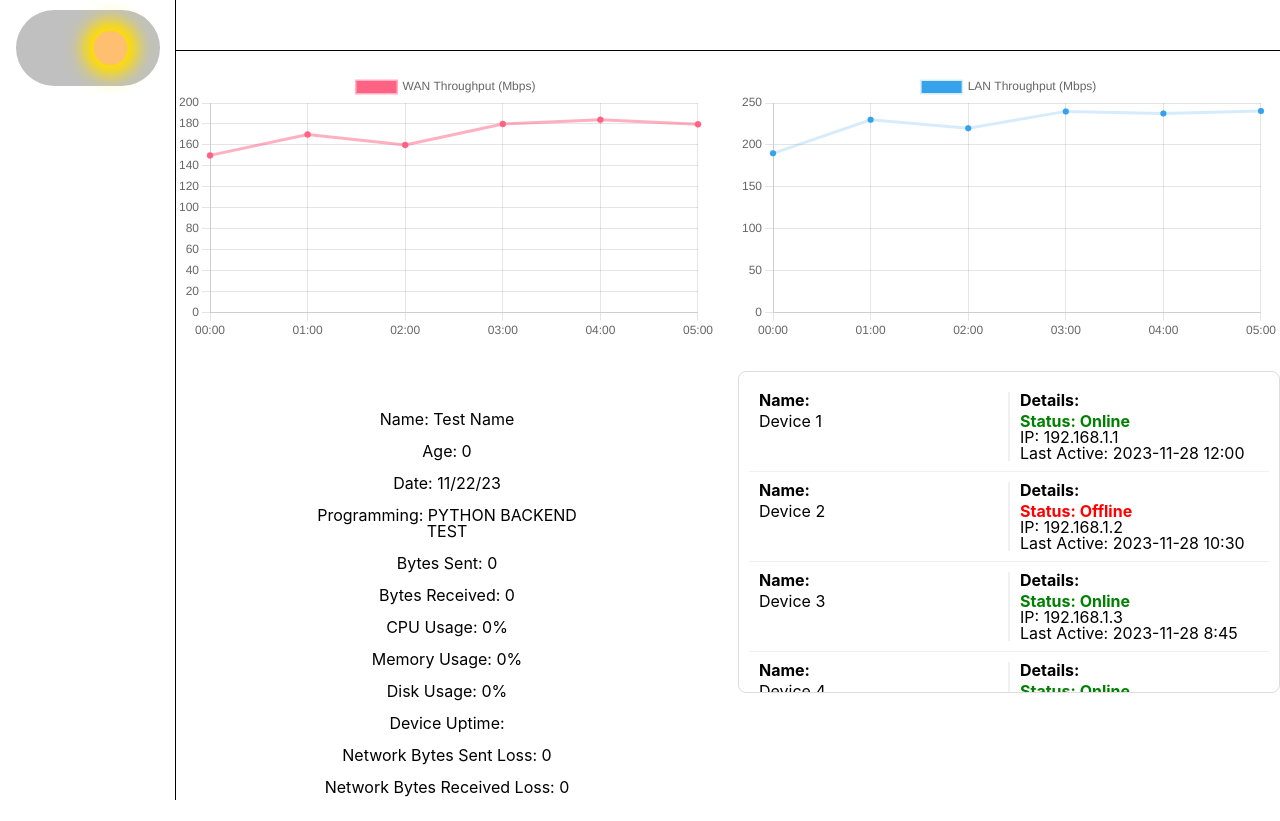
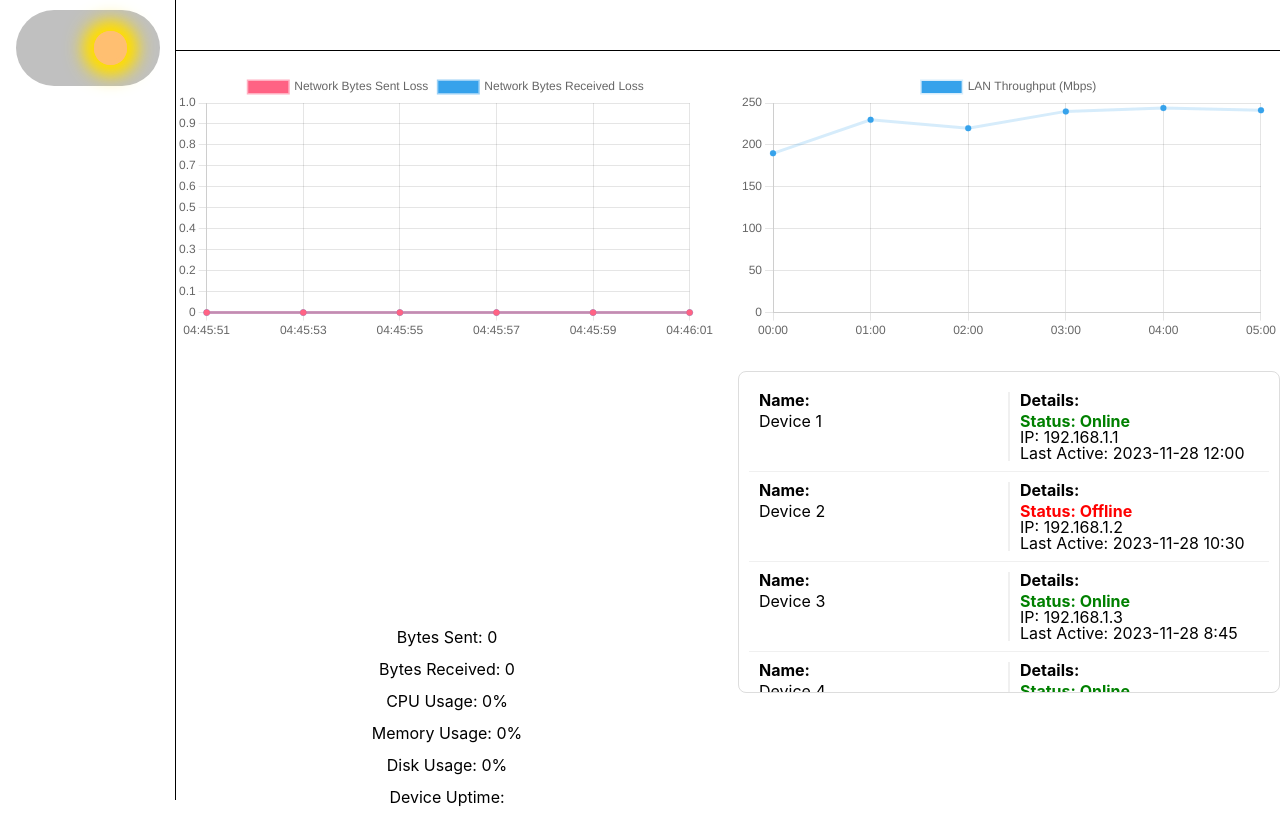
Before and after one commit to jgon95/Network-Monitor, a React (Create React App) app in the folder frontend/: page / in a window 1280 px wide. Built offline with nearby package versions, Linux system fonts and the light colour scheme; no server answers.

Commit message:
Plumbing in network loss API into GraphA and removing unecessary code

```diff
--- a/frontend/src/components/GraphA.js
+++ b/frontend/src/components/GraphA.js
@@ -1,18 +1,37 @@
 import React, { useState, useEffect } from 'react';
 import { Line } from 'react-chartjs-2';
-import 'chart.js/auto'; // Import to register the appropriate chart type
+import 'chart.js/auto';
 
 const GraphA = () => {
-  // Initial state for the WAN graph data
-  const [wanData, setWanData] = useState({
-    labels: ['00:00', '01:00', '02:00', '03:00', '04:00', '05:00'],
+  const updateInterval = 2000; // 2 seconds
+  const dataPoints = 6;
+
+  const generateInitialLabels = () => {
+    let labels = [];
+    let now = new Date();
+    for (let i = dataPoints - 1; i >= 0; i--) {
+      let time = new Date(now.getTime() - i * updateInterval);
+      labels.push(time.toTimeString().split(' ')[0]);
+    }
+    return labels;
+  };
+
+  const [networkLossData, setNetworkLossData] = useState({
+    labels: generateInitialLabels(),
     datasets: [
       {
-        label: 'WAN Throughput (Mbps)',
-        data: [120, 110, 150, 170, 160, 180],
+        label: 'Network Bytes Sent Loss',
+        data: Array(dataPoints).fill(0),
         fill: false,
         backgroundColor: 'rgb(255, 99, 132)',
         borderColor: 'rgba(255, 99, 132, 0.5)',
+      },
+      {
+        label: 'Network Bytes Received Loss',
+        data: Array(dataPoints).fill(0),
+        fill: false,
+        backgroundColor: 'rgb(54, 162, 235)',
+        borderColor: 'rgba(54, 162, 235, 0.5)',
       },
     ],
   });
@@ -20,29 +39,31 @@ const GraphA = () => {
   useEffect(() => {
     const interval = setInterval(() => {
       updateGraphData(); // Function to update data
-    }, 2000); // Update every 2 seconds
+    }, updateInterval); // Update every 2 seconds
 
     return () => clearInterval(interval); // Cleanup interval on unmount
-  }, [wanData]);
+  }, []);
 
   const updateGraphData = () => {
-    // Create new data array based on the current state
-    const newData = wanData.datasets[0].data.slice(); // Clone the current data array
-    newData.shift(); // Remove the first element
+    fetch('/network-loss')
+      .then(response => response.json())
+      .then(data => {
+        const newTime = new Date().toTimeString().split(' ')[0];
 
-    // Generate a new data point
-    const lastDataPoint = newData[newData.length - 1] || 0;
-    const newPoint = Math.max(0, lastDataPoint + (Math.random() - 0.5) * 10);
-    newData.push(newPoint); // Add the new data point to the array
+        setNetworkLossData(prevData => {
+          const updatedSentLossData = [...prevData.datasets[0].data, data.bytes_sent_loss].slice(-dataPoints);
+          const updatedRecvLossData = [...prevData.datasets[1].data, data.bytes_recv_loss].slice(-dataPoints);
+          const updatedLabels = [...prevData.labels, newTime].slice(-dataPoints);
 
-    // Update the state with the new data
-    setWanData({
-      ...wanData,
-      datasets: [{
-        ...wanData.datasets[0],
-        data: newData
-      }]
-    });
+          return {
+            labels: updatedLabels,
+            datasets: [
+              { ...prevData.datasets[0], data: updatedSentLossData },
+              { ...prevData.datasets[1], data: updatedRecvLossData }
+            ]
+          };
+        });
+      });
   };
 
   const options = {
@@ -56,7 +77,7 @@ const GraphA = () => {
 
   return (
     <div className="graph-container">
-      <Line data={wanData} options={options} />
+      <Line data={networkLossData} options={options} />
     </div>
   );
 };
--- a/frontend/src/components/NetworkMap.css
+++ b/frontend/src/components/NetworkMap.css
@@ -9,7 +9,7 @@
 
     .api-data {
       position: absolute;
-      bottom: -150px;
+      bottom: -160px;
       /* distance from the bottom of .network-map */
       left: 50%;
       /* horizontally centered */
--- a/frontend/src/components/NetworkMap.js
+++ b/frontend/src/components/NetworkMap.js
@@ -2,14 +2,6 @@ import React, { useState, useEffect } from "react";
 import './NetworkMap.css';
 
 function NetworkMap() {
-    const [data, setData] = useState({
-        name: "Test Name",
-        age: 0,
-        date: "11/22/23",
-        programming: "PYTHON BACKEND TEST",
-    });
-
-
     const [bandwidth, setBandwidth] = useState({ bytes_sent: 0, bytes_recv: 0 });
     const [systemData, setSystemData] = useState({
         cpu_usage: 0,
@@ -18,7 +10,6 @@ function NetworkMap() {
     });
 
     const [deviceStatus, setDeviceStatus] = useState({ uptime: "" });
-    const [networkLoss, setNetworkLoss] = useState({ bytes_sent_loss: 0, bytes_recv_loss: 0 });
 
     useEffect(() => {
         const interval = setInterval(() => {
@@ -33,10 +24,6 @@ function NetworkMap() {
             fetch('/device-status')
                 .then(response => response.json())
                 .then(data => setDeviceStatus(data));
-
-            fetch('/network-loss')
-                .then(response => response.json())
-                .then(data => setNetworkLoss(data));
         }, 1000); // Fetch data every second
 
         return () => clearInterval(interval);
@@ -45,18 +32,12 @@ function NetworkMap() {
     return (
         <article className="network-map">
             <div className="api-data">
-                <p>Name: {data.name}</p>
-                <p>Age: {data.age}</p>
-                <p>Date: {data.date}</p>
-                <p>Programming: {data.programming}</p>
                 <p>Bytes Sent: {bandwidth.bytes_sent}</p>
                 <p>Bytes Received: {bandwidth.bytes_recv}</p>
                 <p>CPU Usage: {systemData.cpu_usage}%</p>
                 <p>Memory Usage: {systemData.memory_usage}%</p>
                 <p>Disk Usage: {systemData.disk_usage}%</p>
                 <p>Device Uptime: {deviceStatus.uptime}</p>
-                <p>Network Bytes Sent Loss: {networkLoss.bytes_sent_loss}</p>
-                <p>Network Bytes Received Loss: {networkLoss.bytes_recv_loss}</p>
             </div>
             {/* Network map component or image */}
         </article>
```
Also changed, not shown: 1 other file (tests, documents, lock files or other folders).
